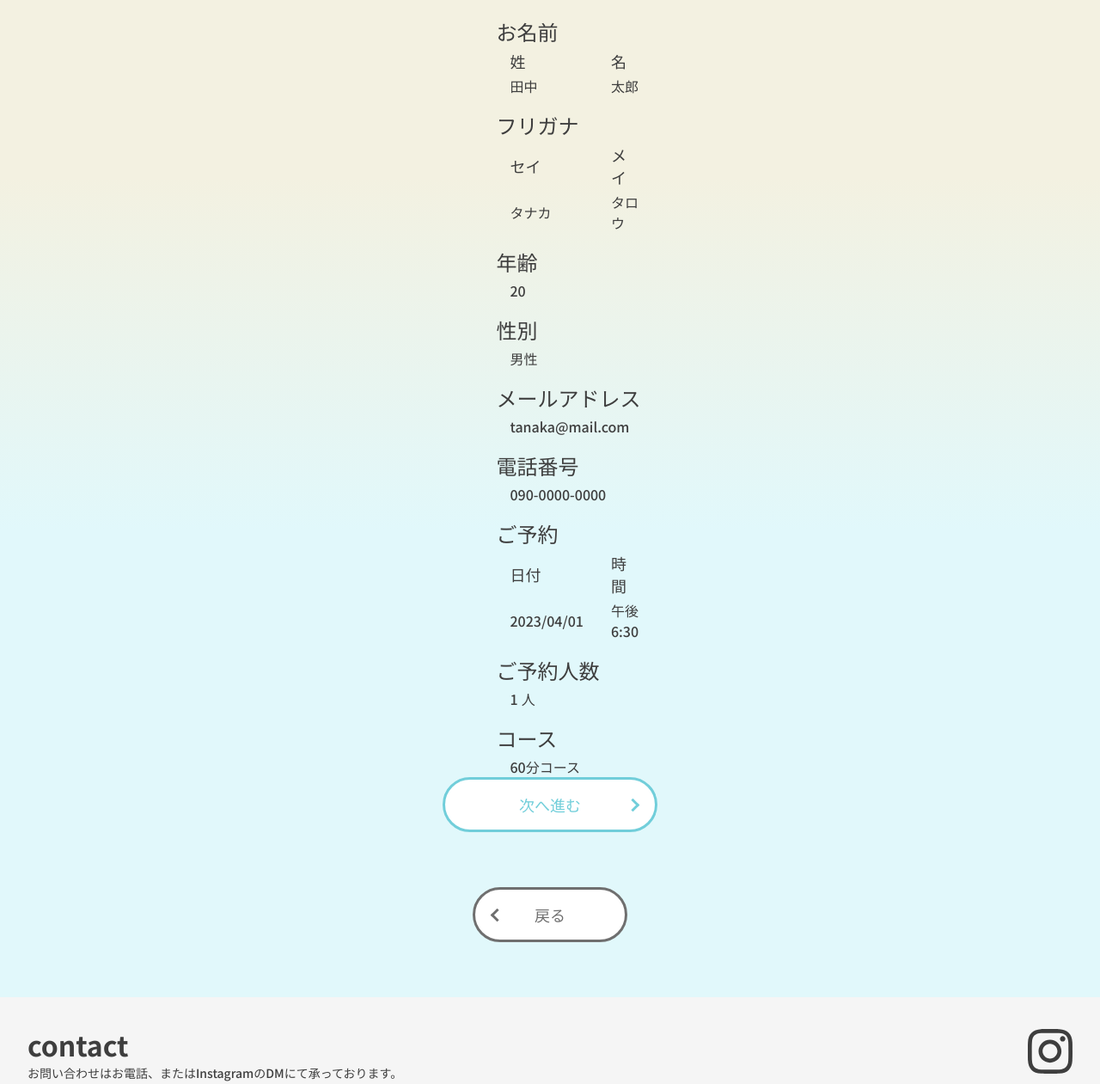
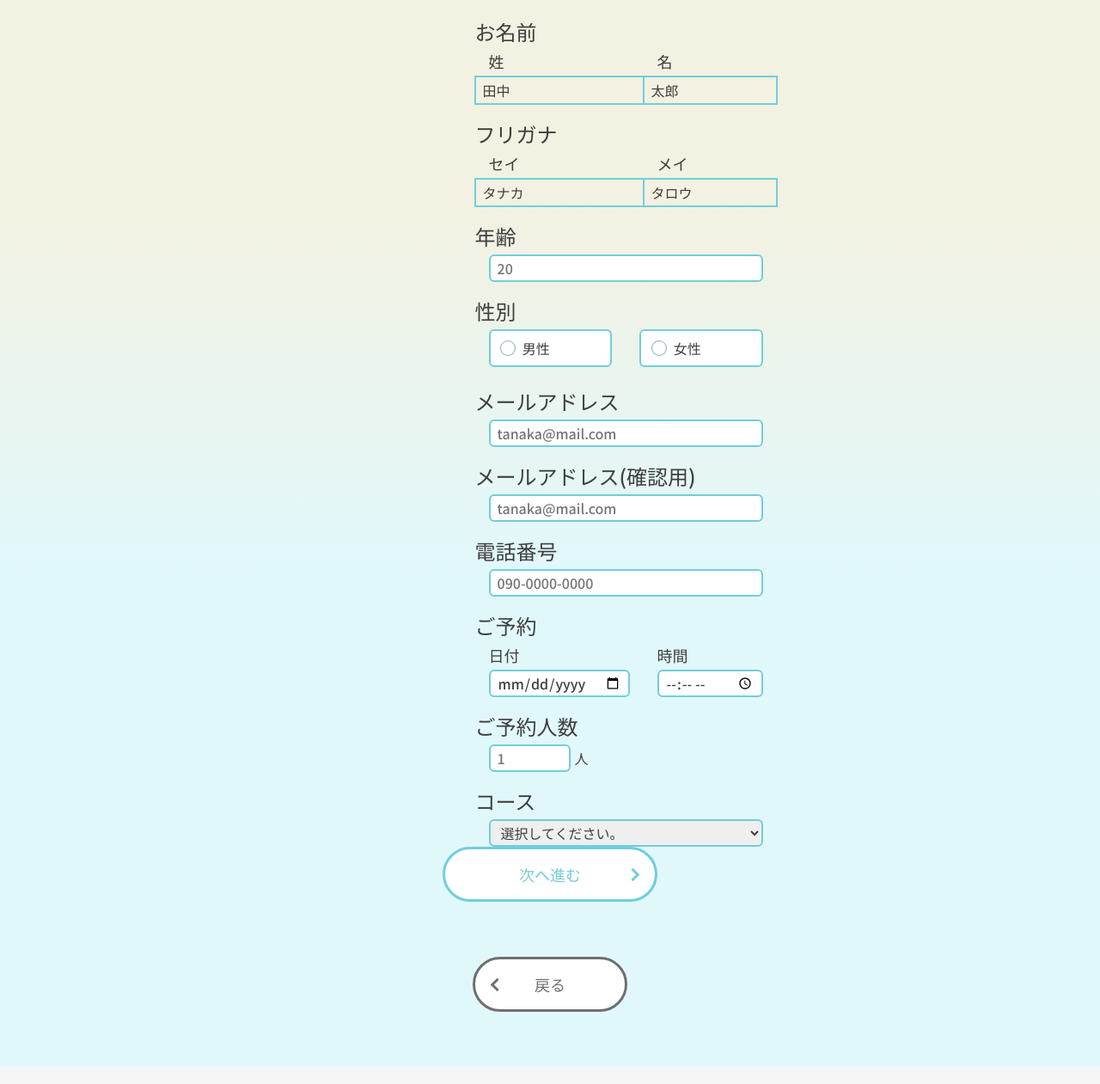
Before and after one commit to HondaYt/CreativeWork1, a plain HTML site: page reserve_confirm.html in a window 1280 px wide. Shown: the part 760-2021 px from the top of the page at 86% size. Drawn offline with Linux system fonts and the light colour scheme.

Commit message:
reserve_confirm修正

```diff
--- a/css/reserve.css
+++ b/css/reserve.css
@@ -282,3 +282,11 @@ option[selected][disabled] {
 .reserve_back:hover{
     background-color: #6f6f6f;
 }
+.form_input_cf{
+    padding: 0 8px 0;
+    width: 100%;
+    height: 32px;
+    border-radius: 0.75vh;
+    border: #71ceda 2px solid;
+    font-size: 16px;
+}
--- a/reserve_confirm.html
+++ b/reserve_confirm.html
@@ -61,45 +61,64 @@
                                 <th class="form_subtitle">名</th>
                             </tr>
                             <tr>
-                                <td>田中</td>
-                                <td>太郎</td>
+                                <td class="form_input_cf">田中</td>
+                                <td class="form_input_cf">太郎</td>
                             </tr>
                             <tr>
                                 <th colspan="2" class="form_title">フリガナ</th>
                             </tr>
+
                             <tr>
                                 <th class="form_subtitle">セイ</th>
                                 <th class="form_subtitle">メイ</th>
                             </tr>
                             <tr>
-                                <td>タナカ</td>
-                                <td>タロウ</td>
+                                <td class="form_input_cf">タナカ</td>
+                                <td class="form_input_cf">タロウ</td>
                             </tr>
                             <tr>
                                 <th colspan="2" class="form_title">年齢</th>
                             </tr>
                             <tr>
-                                <td colspan="2">20</td>
+                                <td colspan="2"><input type="number" min="0" class="form_input" placeholder="20"></td>
                             </tr>
                             <tr>
                                 <th colspan="2" class="form_title">性別</th>
                             </tr>
                             <tr>
                                 <td colspan="2">
+                                    <fieldset class="form_sex">
+                                        <label>
+                                            <input type="radio" name="sex">
                                             男性
+                                        </label>
+                                        <label>
+                                            <input type="radio" name="sex">
+                                            女性
+                                        </label>
+                                    </fieldset>
                                 </td>
                             </tr>
                             <tr>
                                 <th colspan="2" class="form_title">メールアドレス</th>
                             </tr>
                             <tr>
-                                <td colspan="2">tanaka@mail.com</td>
+                                <td colspan="2"><input type="text" class="form_input" placeholder="tanaka@mail.com">
+                                </td>
+                            </tr>
+                            <tr>
+                                <th colspan="2" class="form_title">メールアドレス(確認用)</th>
+                            </tr>
+                            <tr>
+                                <td colspan="2"><input type="text" class="form_input" placeholder="tanaka@mail.com">
+                                </td>
                             </tr>
                             <tr>
                                 <th colspan="2" class="form_title">電話番号</th>
                             </tr>
                             <tr>
-                                <td colspan="2">090-0000-0000</td>
+                                <td colspan="2"><input type="number" class="form_input" placeholder="090-0000-0000">
+                                </td>
                             </tr>
                             <tr>
                                 <th colspan="2" class="form_title">ご予約</th>
@@ -109,21 +128,31 @@
                                 <td class="form_subtitle">時間</td>
                             </tr>
                             <tr>
-                                <td>2023/04/01</td>
-                                <td>午後 6:30</td>
+                                <td><input type="date" class="form_input"></td>
+                                <td><input type="time" class="form_input"></td>
                             </tr>
                             <tr>
                                 <th colspan="2" class="form_title">ご予約人数</th>
                             </tr>
                             <tr>
-                                <td colspan="2">1<span class="form_unit">人</span>
+                                <td colspan="2">
+                                    <input type="number" min="0" class="form_input form_people" placeholder="1"><span
+                                        class="form_unit">人</span>
                                 </td>
                             </tr>
                             <tr>
                                 <th colspan="2" class="form_title">コース</th>
                             </tr>
                             <tr>
-                                <td colspan="2">60分コース</td>
+                                <td colspan="2">
+                                    <select class="form_input">
+                                        <option selected disabled>選択してください。</option>
+                                        <option>30分コース</option>
+                                        <option>60分コース</option>
+                                        <option>90分コース</option>
+                                        <option>120分コース</option>
+                                    </select>
+                                </td>
                             </tr>
                         </tbody>
                     </table>
```
